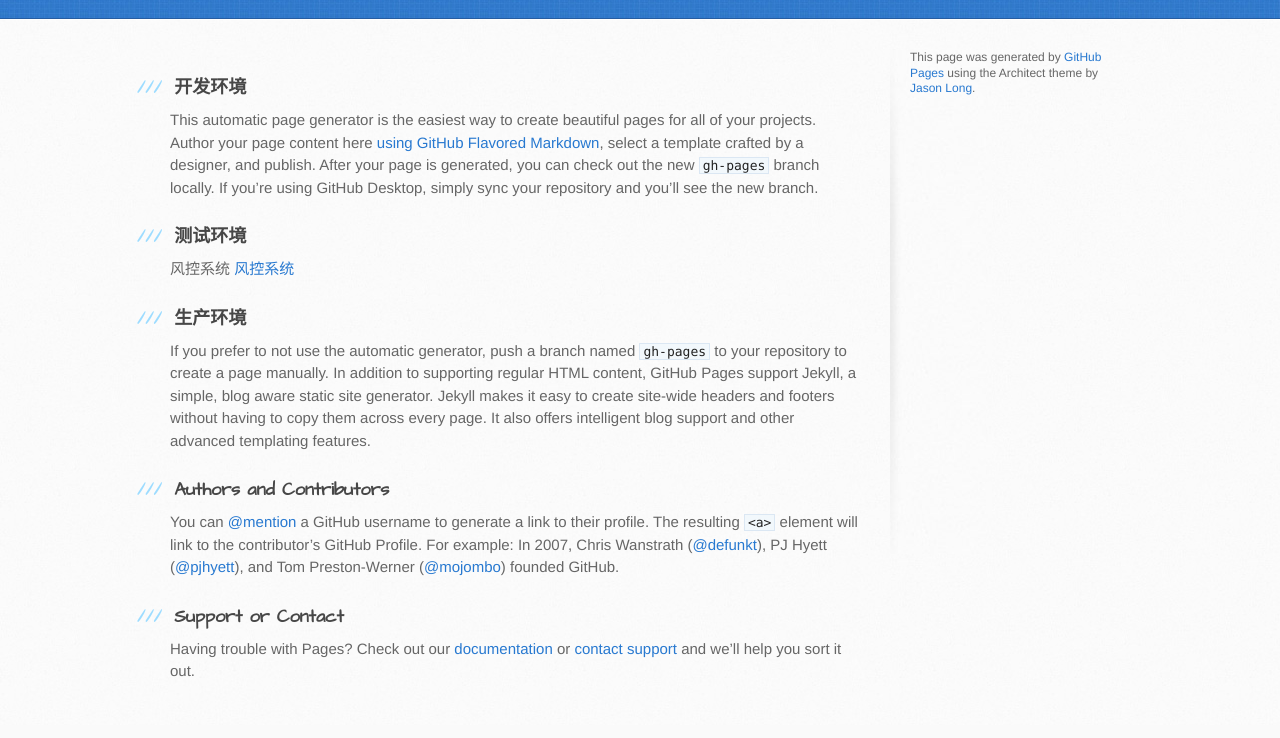
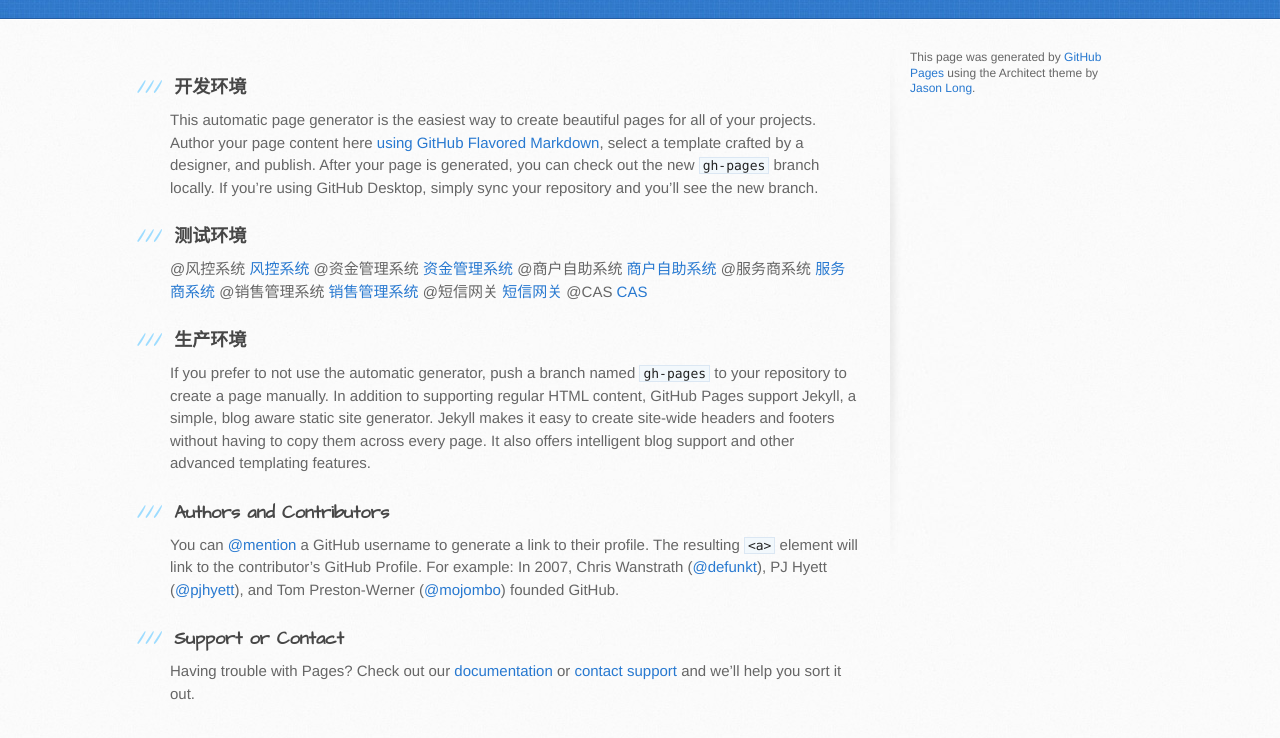
Before and after one commit to xdjk/xdjk.github.io, a plain HTML site: page index.html in a window 1280 px wide. Shown: the part 182-920 px from the top of the page. Drawn offline with Linux system fonts and the light colour scheme.

Commit message:
添加一些测试环境系统地址

```diff
--- a/index.html
+++ b/index.html
@@ -62,8 +62,20 @@
 				</h3>
 
 				<p>
-					风控系统
+					@风控系统
 					<a href="http://192.168.15.105:8080/index" class="user-mention">风控系统</a>
+					@资金管理系统
+					<a href="http://192.168.15.166:8080/pospadmin" class="user-mention">资金管理系统</a>
+					@商户自助系统
+					<a href="http://192.168.15.167:8080/mcm/login/login.htm" class="user-mention">商户自助系统</a>
+					@服务商系统
+					<a href="http://192.168.15.97:8080" class="user-mention">服务商系统</a>
+					@销售管理系统
+					<a href="http://192.168.15.98:8080" class="user-mention">销售管理系统</a>
+					@短信网关
+					<a href="http://192.168.15.94:8080/statusReportEx/index" class="user-mention">短信网关</a>
+					@CAS
+					<a href="http://192.168.15.165:8080/cas/" class="user-mention">CAS</a>
 				</p>
 
 				<h3>
```
